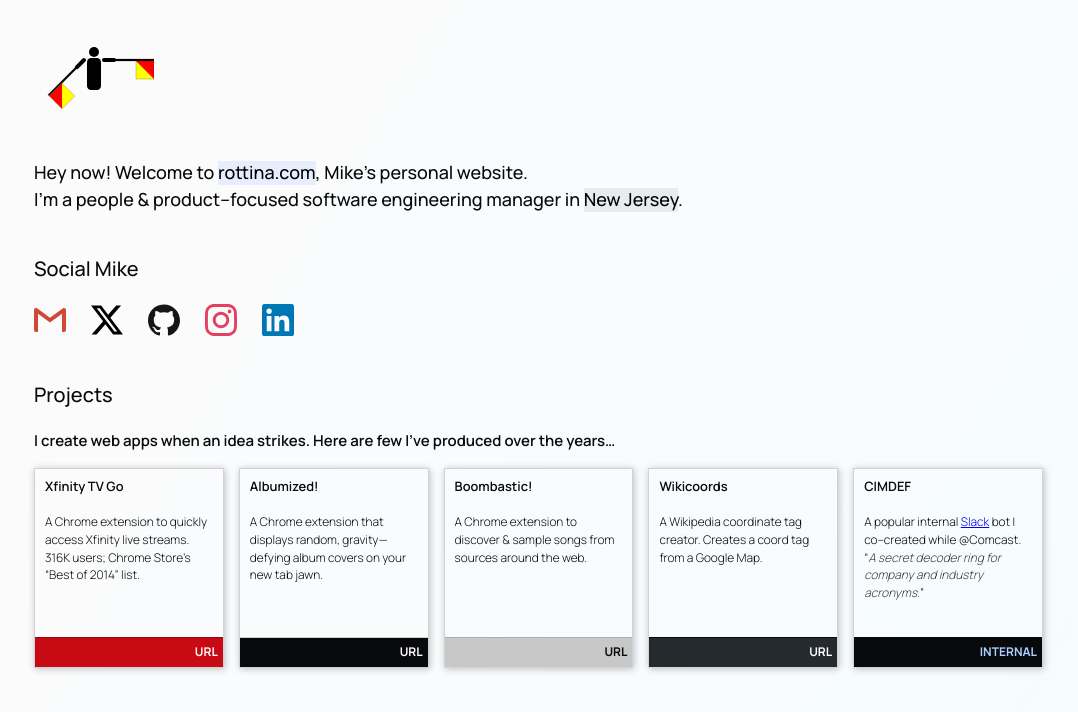
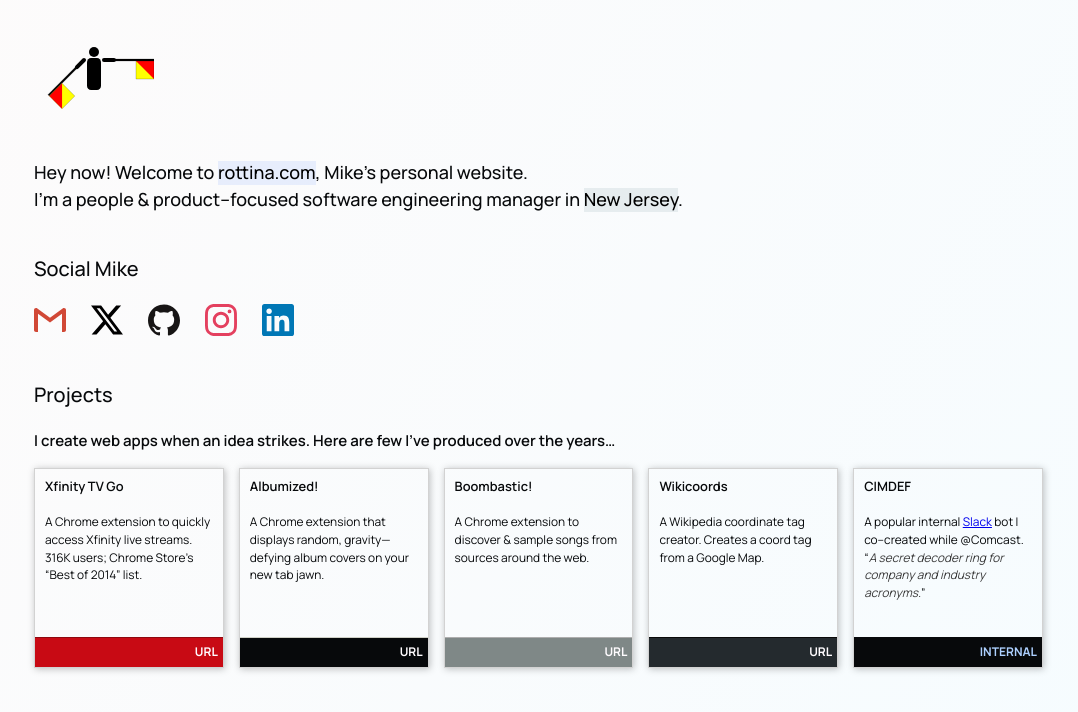
Before and after one commit to rottina/rottina.com, a website: page public/index.html in a window 1280 px wide. Shown: the whole page, without its empty margins (94-1172 px from the left). Drawn offline with Linux system fonts and the light colour scheme.

Commit message:
Font optimize

```diff
--- a/public/LII.css
+++ b/public/LII.css
@@ -5,6 +5,11 @@
   --ro-white: rgba(255, 252, 255, 1);
   --ro-blue: rgba(0, 105, 220, 1);
   --ro-primary: rgba(169, 33, 212, 1);
+}
+
+@font-face {
+  font-family: "Manrope";
+  src: url("Manrope-VariableFont_wght.ttf");
 }
 
 ::selection { color: var(--ro-white); background-color: var(--ro-black);}
@@ -103,7 +108,7 @@
 
 p {
   font-size: 1.5rem;
-  font-weight: 300;
+  font-weight: 400;
   line-height: 1.5;
 }
 
@@ -189,8 +194,8 @@
 }
 a.boom {
   border-top: .1em solid rgb(174, 174, 174);
-  background: rgb(200, 200, 200);
-  color: var(--ro-black);
+  background: rgb(127, 136, 135);
+  color: var(--ro-white);
 }
 a.ditty {
   border-top: .1em solid var(--ro-black);
--- a/public/index.html
+++ b/public/index.html
@@ -5,9 +5,6 @@
     <meta charset="utf-8">
     <title>rottina.com</title>
     <meta name="viewport" content="width=device-width, initial-scale=1">
-    <link rel="preconnect" href="https://fonts.googleapis.com">
-    <link rel="preconnect" href="https://fonts.gstatic.com" crossorigin>
-    <link rel="stylesheet" href="https://fonts.googleapis.com/css2?family=Manrope:wght@200;300;400;500;600;700;800&display=swap">
     <link rel="stylesheet" href="LII.min.css">
     <meta name="description" content="rottina.com">
     <meta name="robots" content="noindex nofollow noarchive nosnippet">
```
Also changed, not shown: public/LII.min.css, public/Manrope-VariableFont_wght.ttf (added).
